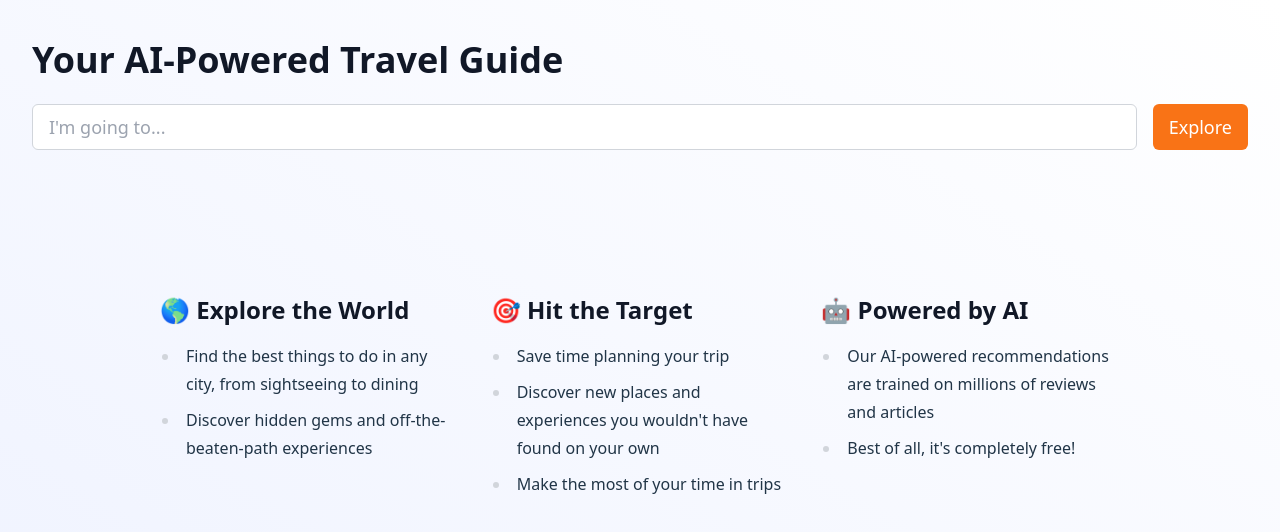
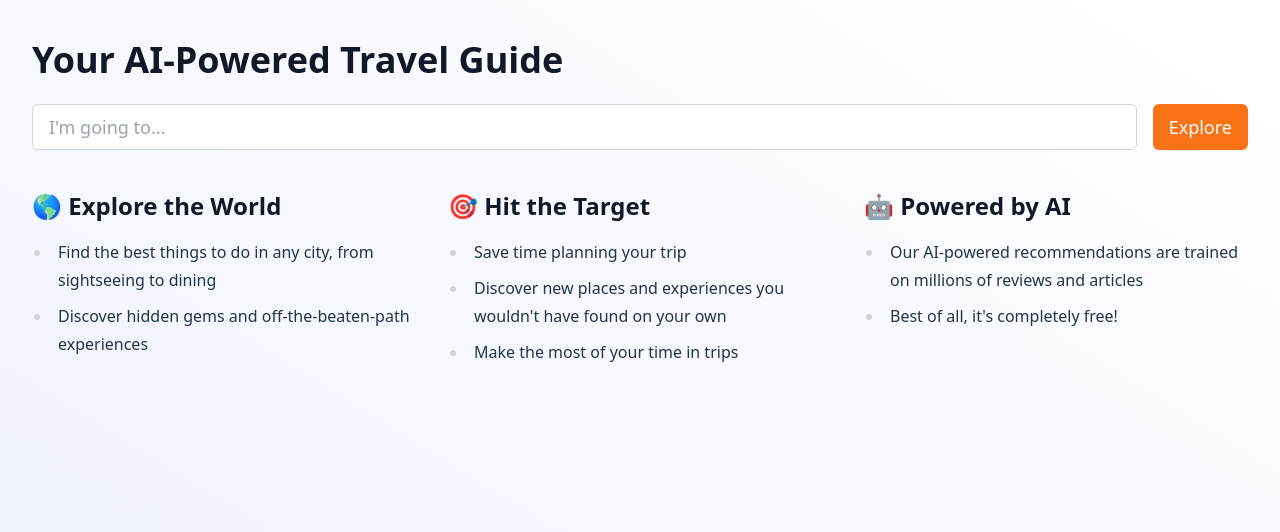
Before and after one commit to taraschuiko/ai-travel-guide, a React (Vite) app: page / in a window 1280 px wide. Shown: the top 532 px of the page. Built offline with nearby package versions, Linux system fonts and the light colour scheme.

Commit message:
Fixed about section

```diff
--- a/src/components/About.jsx
+++ b/src/components/About.jsx
@@ -24,7 +24,7 @@ const aboutLists = [
 ];
 
 const About = () => (
-  <div className="grid mt-10 lg:mt-36 md:px-32 gap-8 lg:grid-cols-3">
+  <div className="grid mt-10 gap-8 lg:grid-cols-3">
     {aboutLists.map(({ title, items }) => (
       <div key={title} className="prose">
         <h2 className="mt-0 mb-4 font-bold text-gray-900">{title}</h2>
```
